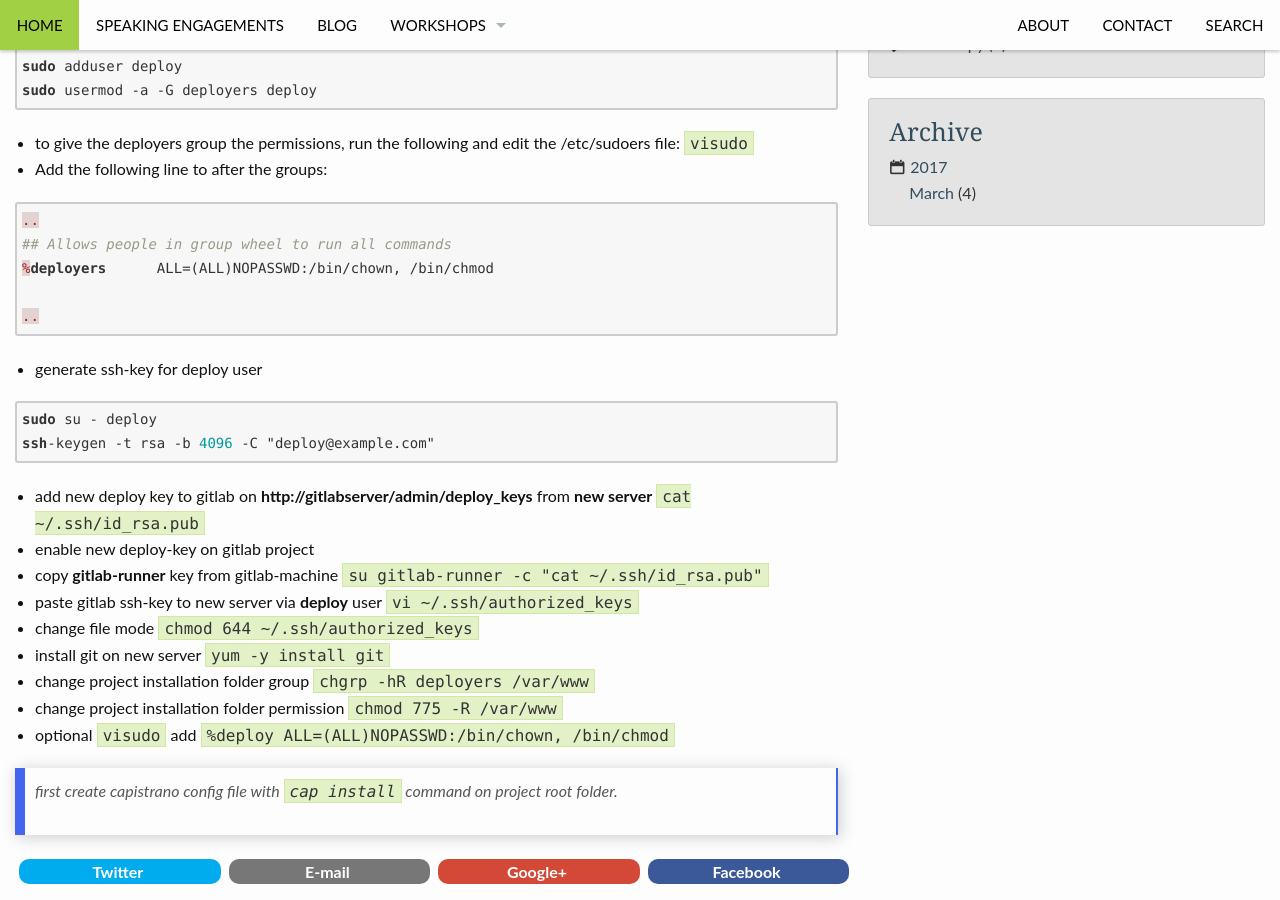
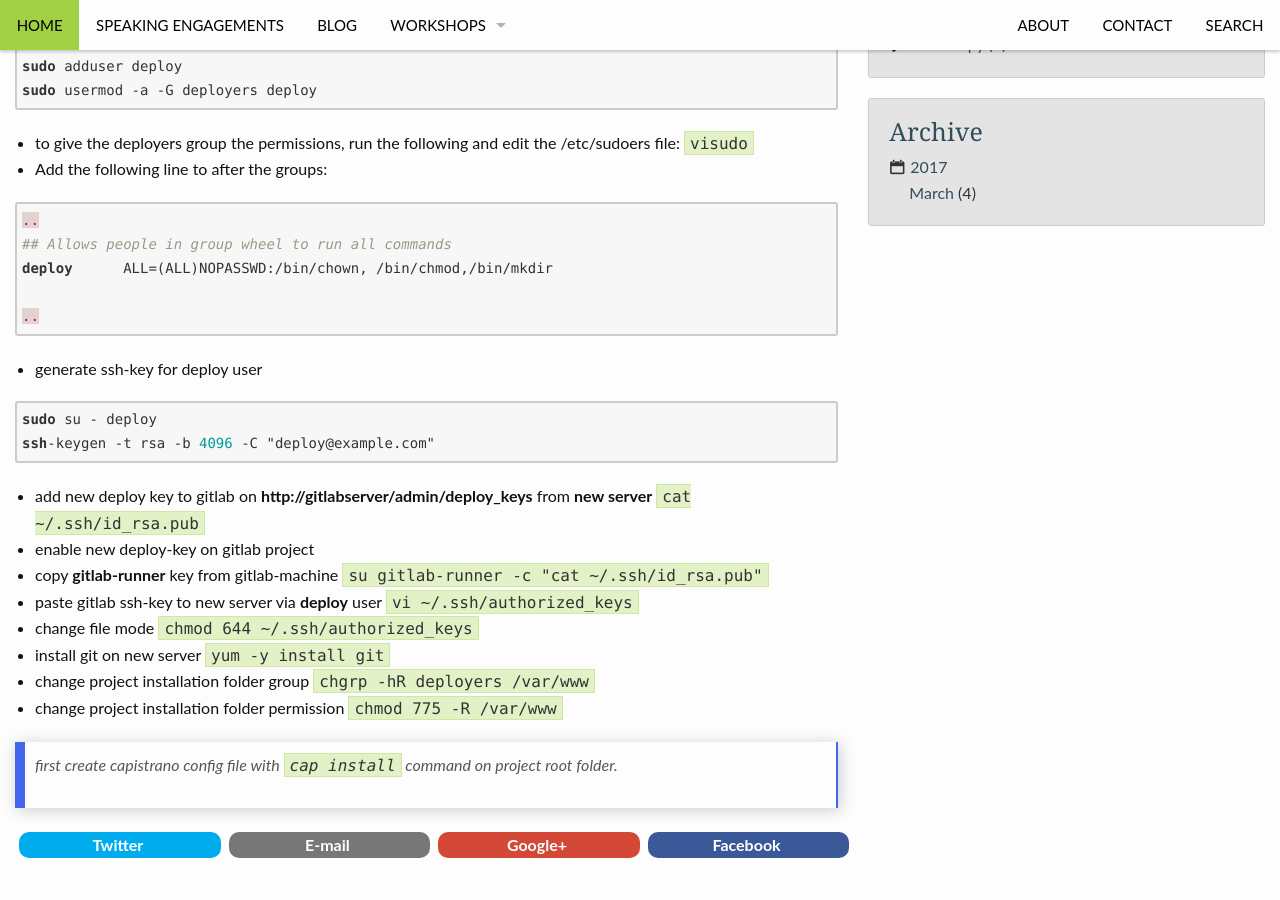
Before and after one commit to makinuk/makinuk.github.io, a Jekyll site: the page built from _posts/2017/2017-03-11-Capistrano-Configuration-for-deploy-with-gitlab.md, in a window 1280 px wide and 900 px high, scrolled down 704 px. Built offline with Jekyll 4.4.1, drawn with Linux system fonts in a browser that asks for light colours; nearby versions of some CDN libraries; comment, search, counter and statistics services are not loaded.

Commit message:
Update 2017-03-11-Capistrano-Configuration-for-deploy-with-gitlab.md

````diff
--- a/_posts/2017/2017-03-11-Capistrano-Configuration-for-deploy-with-gitlab.md
+++ b/_posts/2017/2017-03-11-Capistrano-Configuration-for-deploy-with-gitlab.md
@@ -32,7 +32,7 @@ sudo usermod -a -G deployers deploy
 ```ssh
 ..
 ## Allows people in group wheel to run all commands
-%deployers      ALL=(ALL)NOPASSWD:/bin/chown, /bin/chmod
+deploy      ALL=(ALL)NOPASSWD:/bin/chown, /bin/chmod,/bin/mkdir
 
 ..
 ```
@@ -52,6 +52,5 @@ ssh-keygen -t rsa -b 4096 -C "deploy@example.com"
 - install git on new server `yum -y install git`
 - change project installation folder group `chgrp -hR deployers /var/www`
 - change project installation folder permission `chmod 775 -R /var/www`
-- optional `visudo` add `%deploy   ALL=(ALL)NOPASSWD:/bin/chown, /bin/chmod`
 
 > first create capistrano config file with `cap install` command on project root folder.
````
